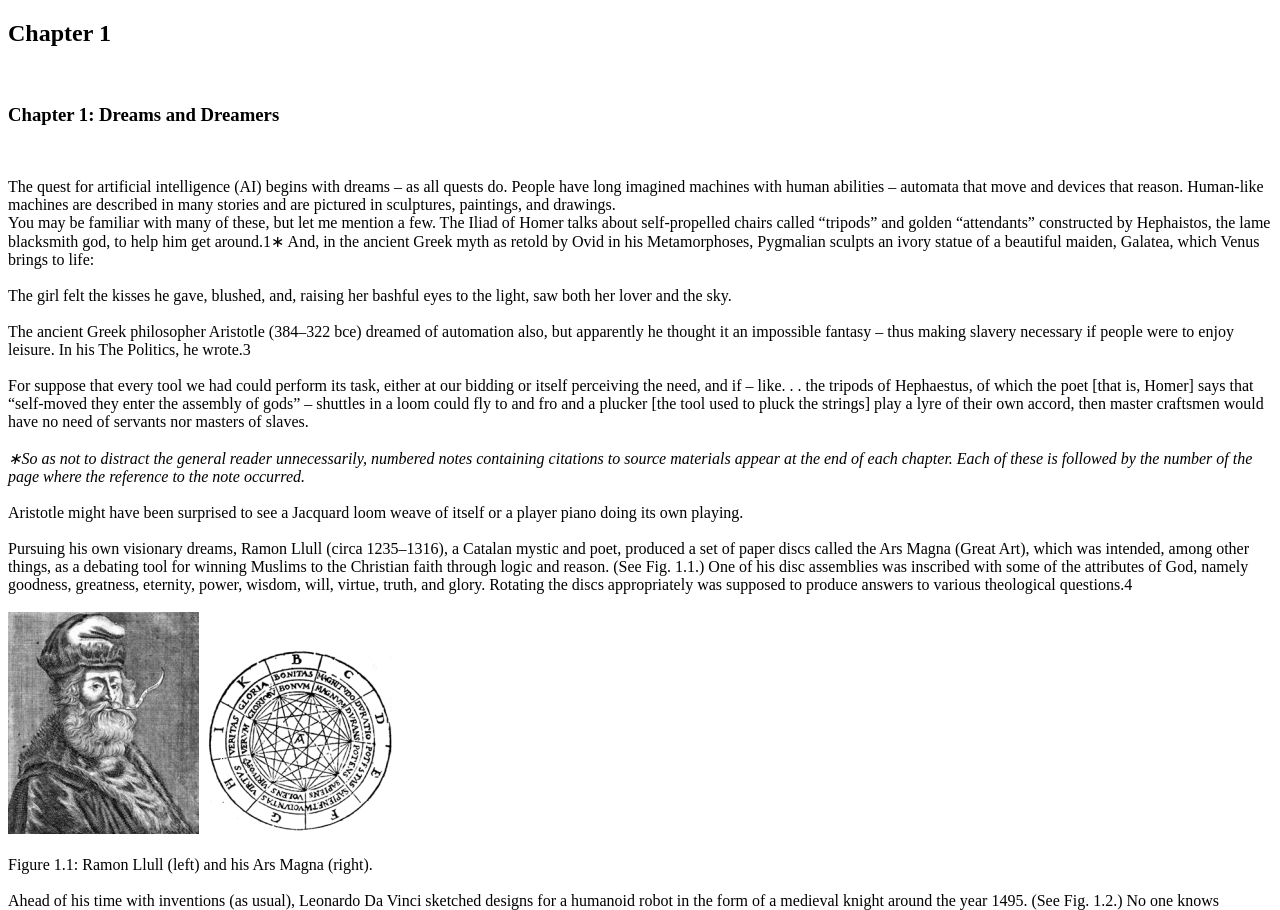
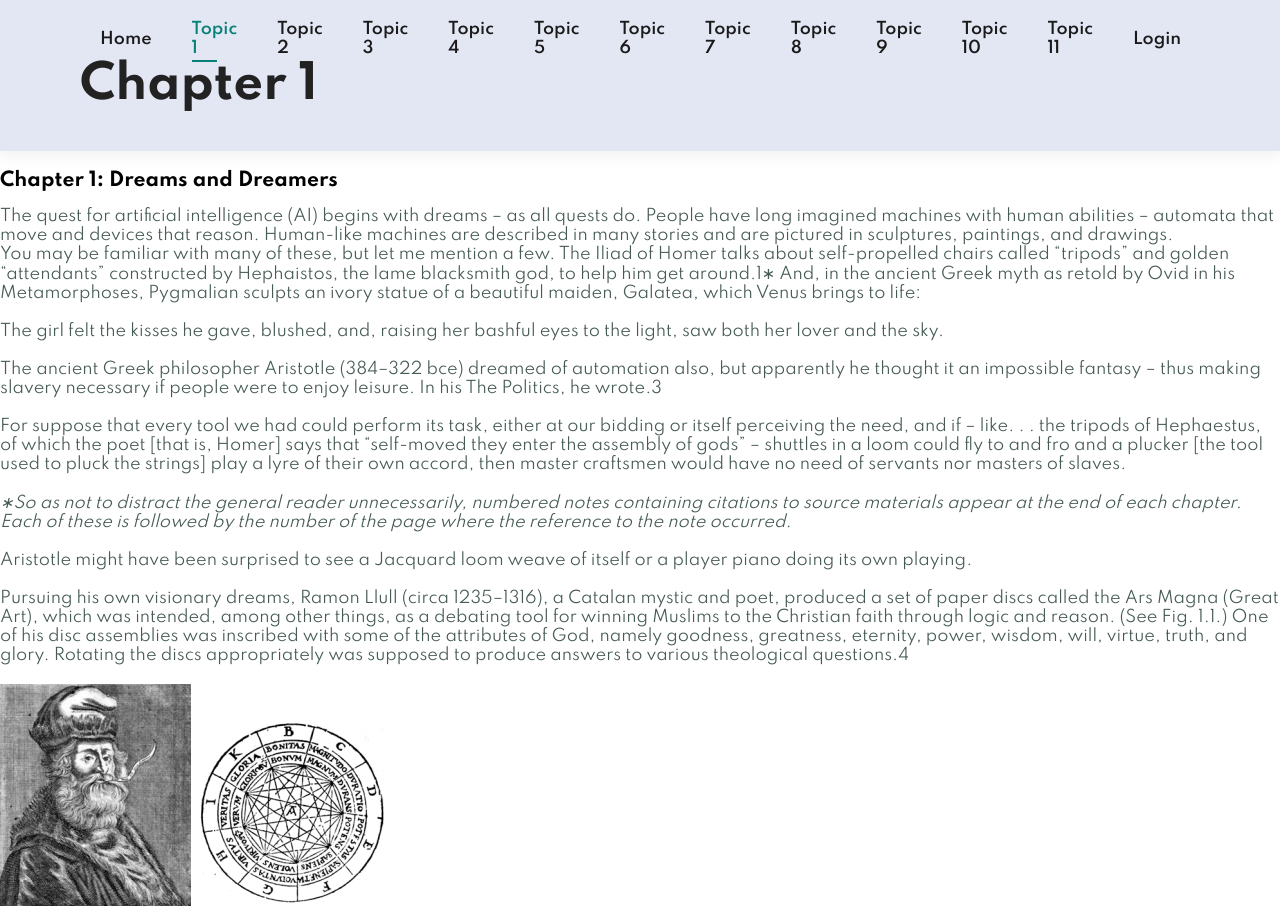
Before and after one commit to TayveonH/AI-Project, a plain HTML site: page topic1.html in a window 1280 px wide. Shown: the top 910 px of the page. Drawn offline with Linux system fonts and the light colour scheme.

Commit message:
Update topic1.html

```diff
--- a/topic1.html
+++ b/topic1.html
@@ -4,18 +4,37 @@
     <meta charset="utf-8">
     <title>Chapter 1: Dreams and Dreamers</title>
     <link rel="shortcut icon" href="/assets/favicon.ico">
-    <!-- <link rel="stylesheet" href="main.css">
-    <link rel="stylesheet" href="style.css"> -->
+
+    <link rel="stylesheet" href="style.css">
 </head>
 <body>
 	<section id="header">
 		<header>
+            <nav>
+				<ul id="navbar">
+					<li><a href="index.html">Home</a></li>
+					<li><a href="topic1.html"class="active">Topic 1</a></li>
+					<li><a href="topic2.html">Topic 2</a></li>
+					<li><a href="topic3.html">Topic 3</a></li>
+					<li><a href="topic4.html">Topic 4</a></li>
+					<li><a href="topic5.html">Topic 5</a></li>
+					<li><a href="topic6.html">Topic 6</a></li>
+					<li><a href="topic7.html">Topic 7</a></li>
+					<li><a href="topic8.html">Topic 8</a></li>
+					<li><a href="topic9.html">Topic 9</a></li>
+					<li><a href="topic10.html">Topic 10</a></li>
+					<li><a href="topic11.html">Topic 11</a></li>
+					<li><a href="login.html">Login</a></li>
+				</ul>
+			</nav>
             <h2>Chapter 1</h2><br>
-            <h3>Chapter 1: Dreams and Dreamers</h3>
 		</header>
 	</section>
     <br>
 	<main>
+        <section>
+			<div class="hero-text">
+                <h3>Chapter 1: Dreams and Dreamers</h3>
 		<p>The quest for artificial intelligence (AI) begins with dreams – as all quests do.
             People have long imagined machines with human abilities – automata that
             move and devices that reason. Human-like machines are described in many
```
